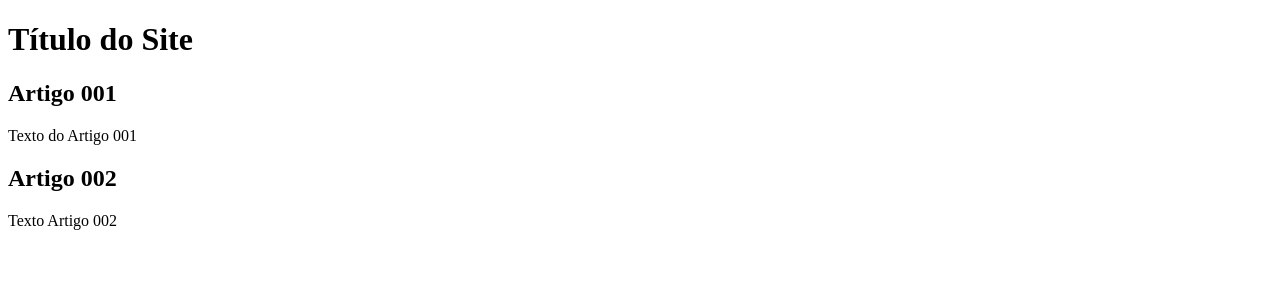
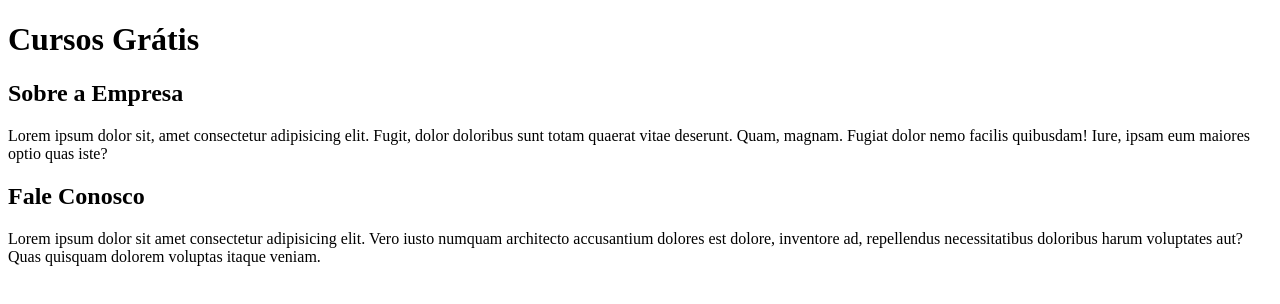
Before and after one commit to PedroHilbert/Teste-SiteComGitHub, a plain HTML site: page ProjetoTeste-Site/index.html in a window 1280 px wide. Drawn offline with Linux system fonts and the light colour scheme.

Commit message:
Update index.html

```diff
--- a/ProjetoTeste-Site/index.html
+++ b/ProjetoTeste-Site/index.html
@@ -8,15 +8,15 @@
 <body>
     <main>
         <header>
-            <h1>Título do Site</h1>
+            <h1>Cursos Grátis</h1>
         </header>
         <article>
-            <h2>Artigo 001</h2>
-            <p>Texto do Artigo 001</p>
+            <h2>Sobre a Empresa</h2>
+            <p>Lorem ipsum dolor sit, amet consectetur adipisicing elit. Fugit, dolor doloribus sunt totam quaerat vitae deserunt. Quam, magnam. Fugiat dolor nemo facilis quibusdam! Iure, ipsam eum maiores optio quas iste?</p>
         </article>
         <article>
-            <h2>Artigo 002</h2>
-            <p>Texto Artigo 002</p>
+            <h2>Fale Conosco</h2>
+            <p>Lorem ipsum dolor sit amet consectetur adipisicing elit. Vero iusto numquam architecto accusantium dolores est dolore, inventore ad, repellendus necessitatibus doloribus harum voluptates aut? Quas quisquam dolorem voluptas itaque veniam.</p>
         </article>
     </main>
 </body>
```
